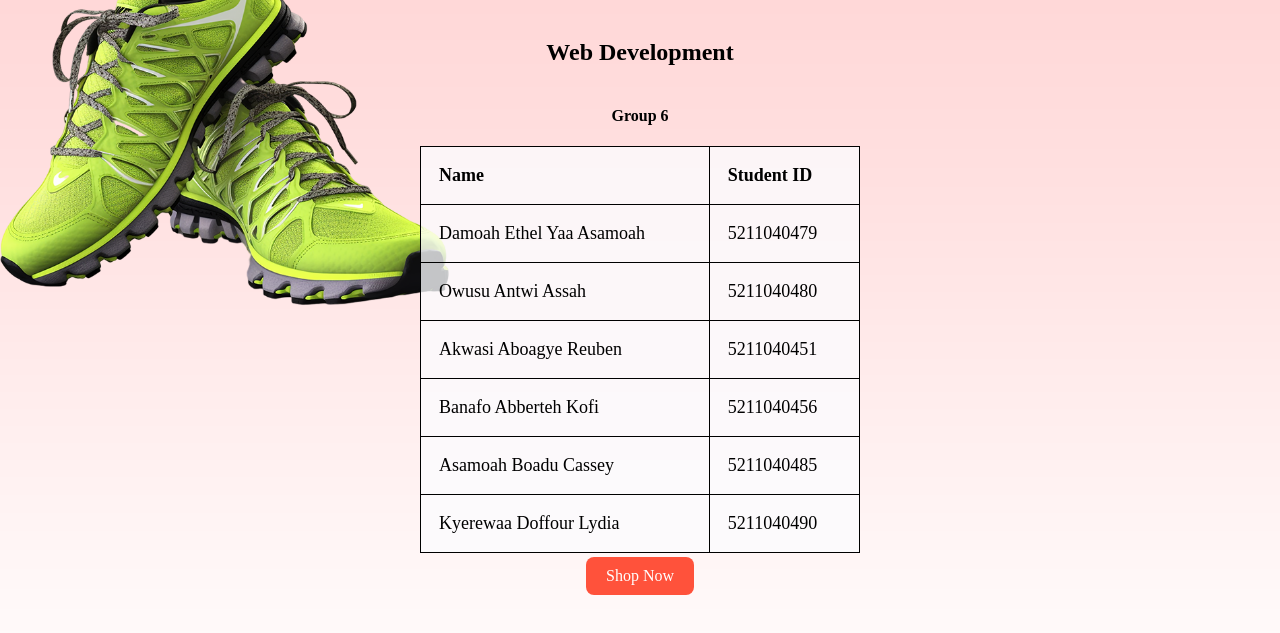
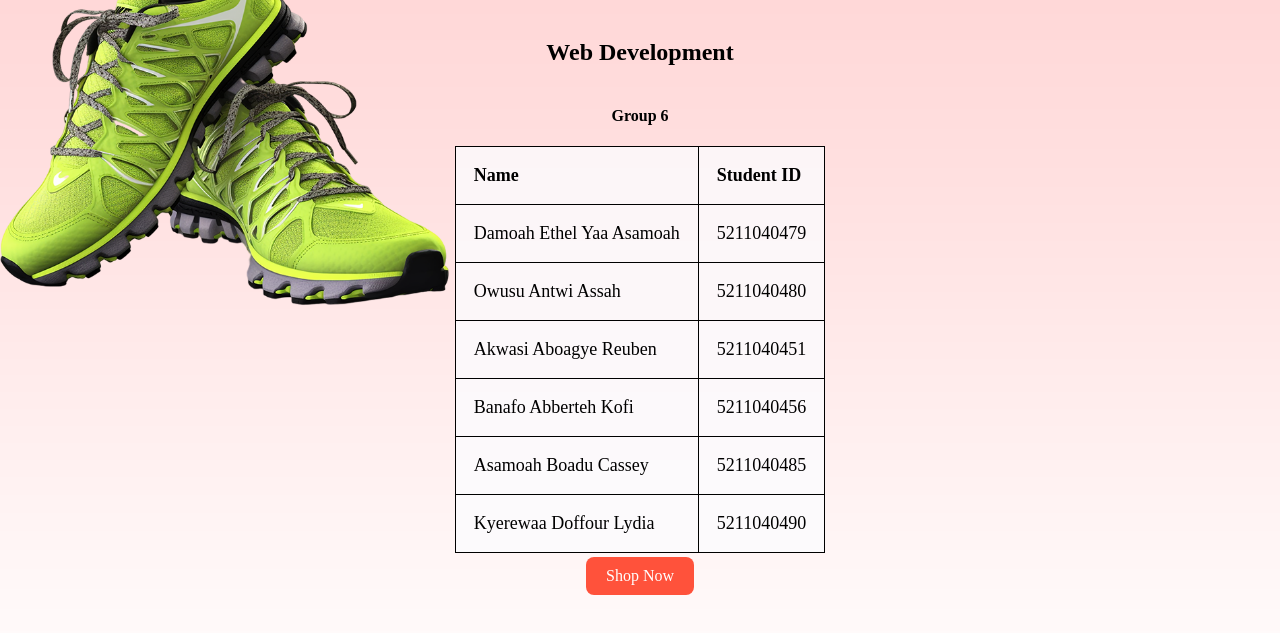
Before and after one commit to ReubenAboagye/E-Group-6, a website: page index.html in a window 1280 px wide. Shown: the part 69-702 px from the top of the page. Drawn offline with Linux system fonts and the light colour scheme.

Commit message:
Attempted a second fix for smaller screens

```diff
--- a/index.html
+++ b/index.html
@@ -70,10 +70,7 @@
         display: flex;
         flex-direction: column;
         align-items: center;
-        justify-content: center;
-        text-align: center;
-        min-width: 440px;
-        max-width: 500px;
+
       }
 
       body {
```
